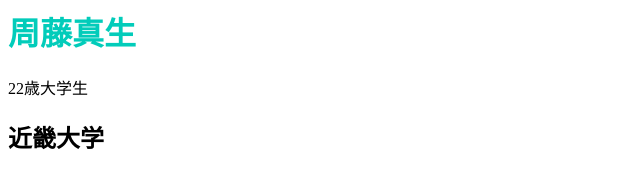
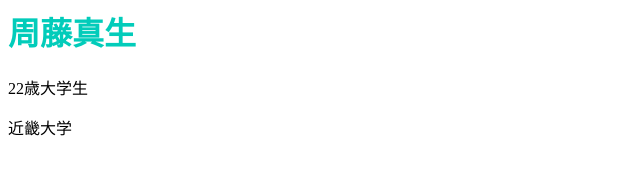
Before and after one commit to sutomao/introduction, a plain HTML site: page index.html in a window 1280 px wide. Shown: the whole page, without its empty margins (0-640 px from the left). Drawn offline with Linux system fonts and the light colour scheme.

Commit message:
Update index.html

```diff
--- a/index.html
+++ b/index.html
@@ -7,6 +7,6 @@
   <body>
     <h1 class="title">周藤真生</h1>
     <p>22歳大学生</p>
-    <h2>近畿大学</h2>
+    <p>近畿大学</p>
   </body>
 </html>
```
